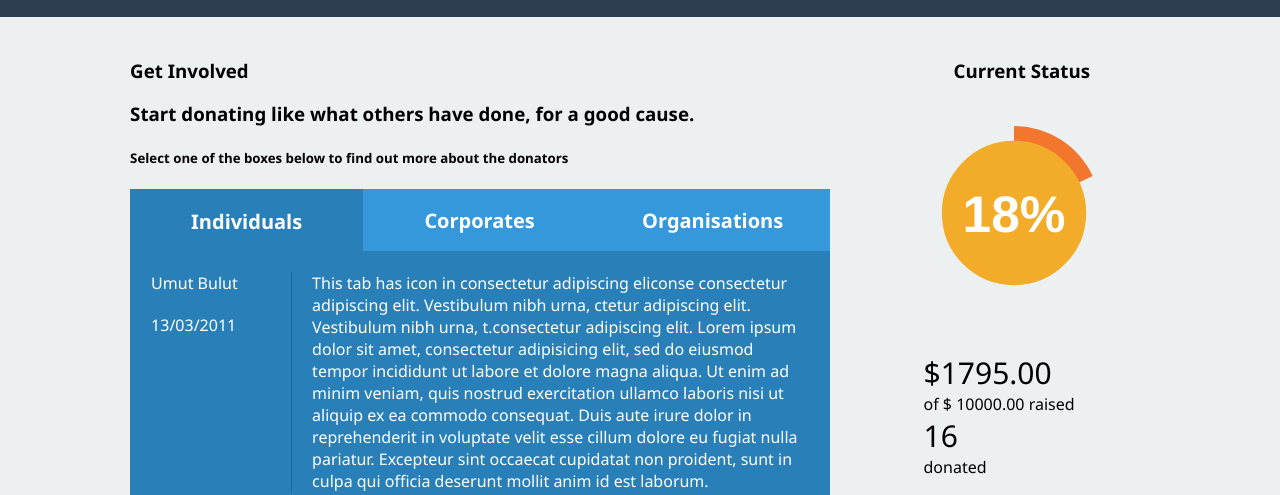
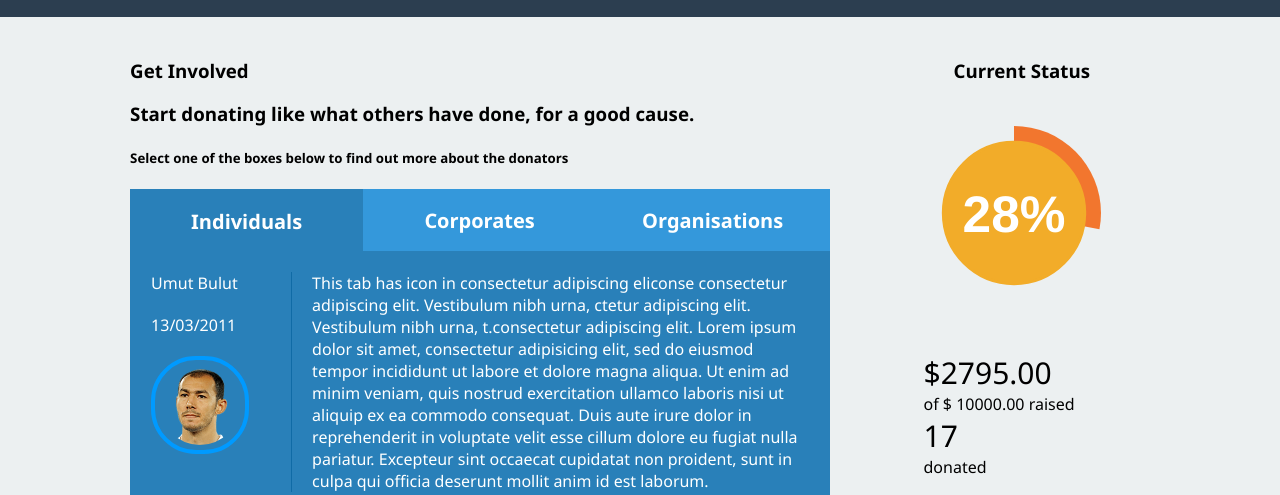
Before and after one commit to cresqo/cresqo.github.io, a plain HTML site: page index.html in a window 1280 px wide. Shown: the part 53-548 px from the top of the page. Drawn offline with nearby package versions, Linux system fonts and the light colour scheme.

Commit message:
add avatar support

```diff
--- a/index.css
+++ b/index.css
@@ -1,4 +1,5 @@
-html {
+
+* {
     font-family: Segoe UI;
 }
 
@@ -104,6 +105,26 @@ h1, h3, h5 {
     font-size: 30px;
 }
 
+.avatar {
+    border: 4px solid #009AFF;
+    border-radius: 45px;
+    display: block;
+    height: 90px;
+    width: 90px;
+    margin-left: 20px;
+}
+
+.avatar img {
+    border: 5px solid transparent;
+    border-radius: 45px; /* must be width + border */
+    width: 80px;
+    height: 80px;
+}
+
+.avatar img:hover {
+    opacity: 0.8;
+}
+
 section > section {
     float: left;
 }
@@ -164,7 +185,6 @@ ul.resp-tabs-list, p {
     text-align: center;
     height: 35px;
     vertical-align: middle;
-
 }
 
 span {
@@ -209,7 +229,7 @@ h2.resp-accordion {
 .resp-tab-content {
     border: 1px solid #2980b9;
     border-bottom: 1px solid #2980b9 !important;
-    width: 99.6%;
+    width: 99.7%;
 }
 
 h2.resp-accordion {
@@ -220,7 +240,7 @@ h2.resp-accordion {
     margin: 0px;
     border-bottom: 1px solid #2980b9!important;
     padding: 10px 15px;
-    background-color:#3498db;
+    background-color: #3498db;
 }
 
 h2.resp-tab-active {
@@ -240,17 +260,14 @@ h2.resp-tab-title:last-child {
 
 ul.resp-tabs-list {
     display: none;
-
 }
 
 h2.resp-accordion {
     display: block;
-
 }
 
 .resp-vtabs .resp-tab-content {
     border: 1px solid #2980b9;
-
 }
 
 .resp-vtabs .resp-tabs-container {
@@ -259,7 +276,6 @@ h2.resp-accordion {
     width: 100%;
     min-height: initial;
     clear: none;
-
 }
 
 .resp-accordion-closed {
@@ -268,6 +284,5 @@ h2.resp-accordion {
 
 .resp-vtabs .resp-tab-content:last-child {
     border-bottom: 1px solid #2980b9 !important;
-
 }
 }
--- a/index.html
+++ b/index.html
@@ -52,6 +52,7 @@
                             <div style="width: 160px; float: left;">
                                 <p style="margin-left:24px;margin:20px;">Umut Bulut</p>
                                 <p style="margin-left:24px;margin:20px;">13/03/2011</p>
+                                <div class="avatar"> <img src="umutbulut.png"> </div>
                             </div>
                             <div style="margin-left: 160px;border-left: 1px solid #106ba6;">
                                 <p style="margin-left:24px;margin:20px;">This tab has icon in consectetur adipiscing eliconse consectetur adipiscing elit. Vestibulum nibh urna, ctetur adipiscing elit. Vestibulum nibh urna, t.consectetur adipiscing elit.
@@ -158,7 +159,7 @@
 <footer></footer>
 </body>
 <script>
-var arrRaised=[28,61,93,143,45,12,69,234,233,23,23,42,531,75,98,85]; //stores donated amounts,
+var arrRaised=[28,61,93,143,45,12,69,234,233,23,23,42,531,75,98,85,1000]; //stores donated amounts,
 var money_needed = 10000; //targeted donation amounts
 /*-----------------------*/
 var total=arrRaised.reduce(function(pv, cv) { return pv + cv; }, 0); //calculate sum of elements of arrRaised
```
Also changed, not shown: umutbulut.png (added).
